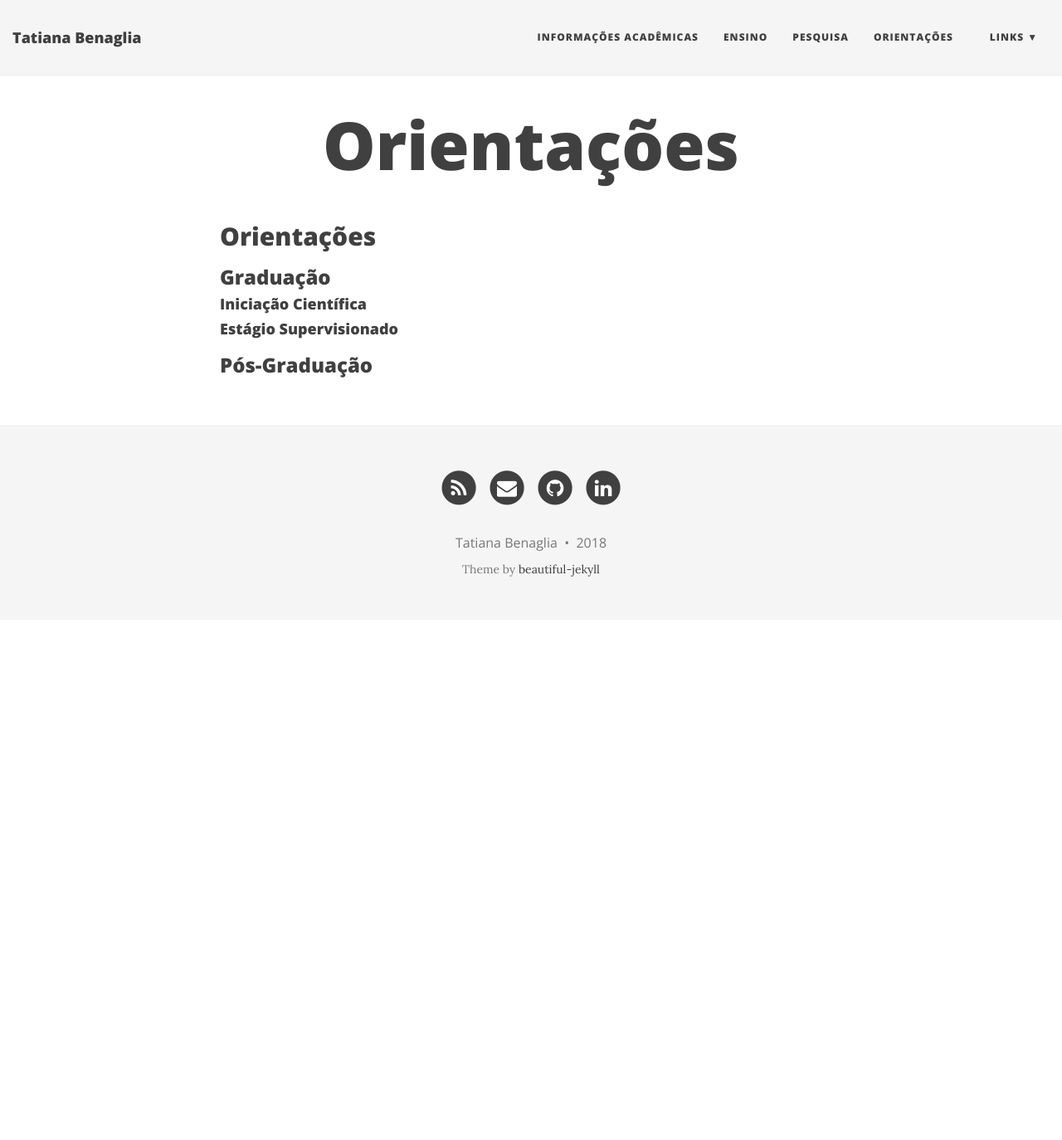
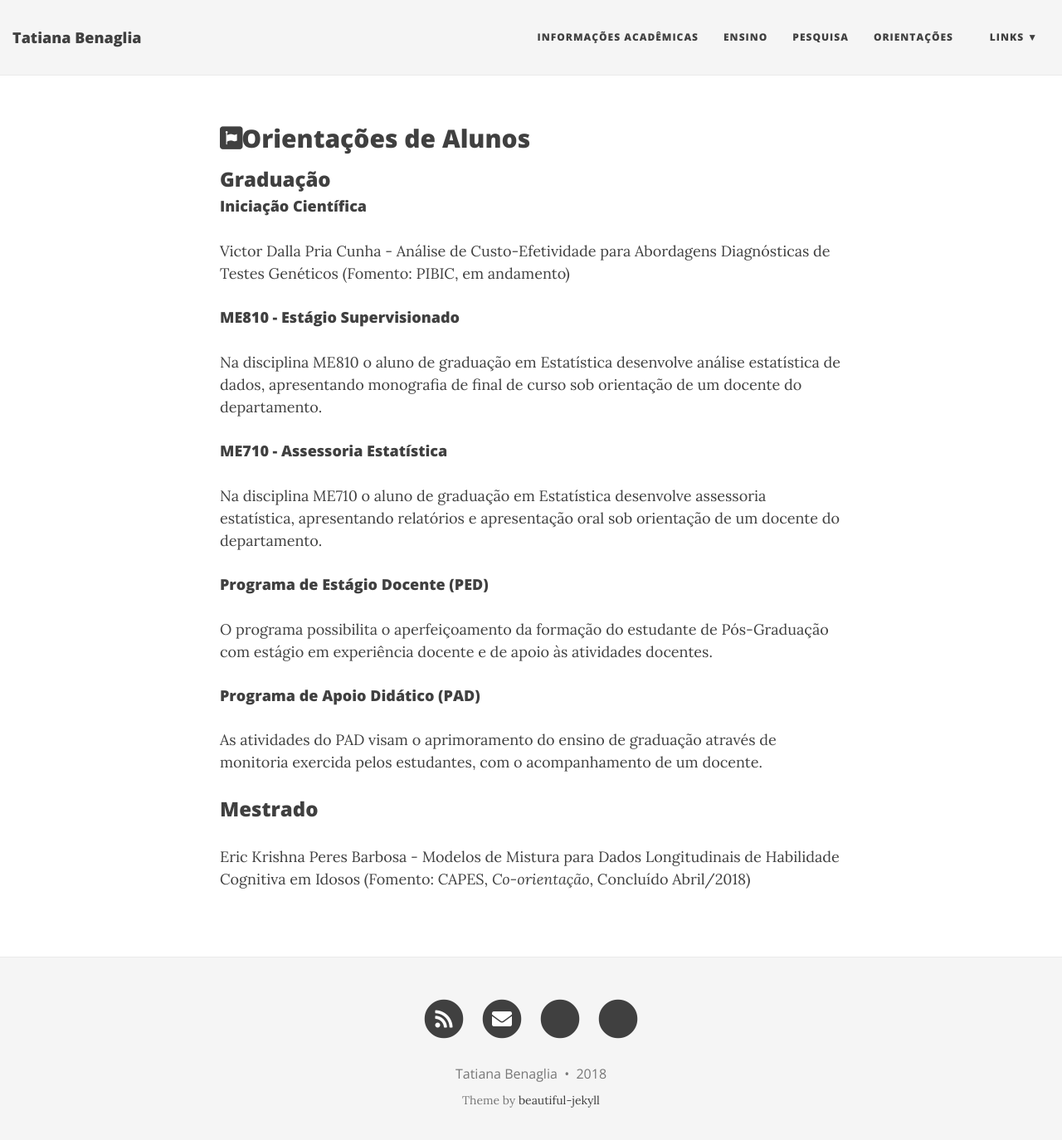
Before and after one commit to tatibenaglia/tatibenaglia.github.io, a Jekyll site: the page built from orientacoes.md, in a window 1280 px wide and 1387 px high. Shown: the top 1374 px of the window at 83% size. Built offline with Jekyll 4.4.1, drawn with Linux system fonts in a browser that asks for light colours; nearby versions of some CDN libraries; our own code applies the rules of GitHub Pages for plain Markdown files.

Commit message:
Update orientacoes.md

```diff
--- a/orientacoes.md
+++ b/orientacoes.md
@@ -4,14 +4,32 @@ title:""
 use-site-title: false
 ---
 
-## Orientações
+<link rel="stylesheet" href="https://use.fontawesome.com/releases/v5.2.0/css/all.css" integrity="sha384-hWVjflwFxL6sNzntih27bfxkr27PmbbK/iSvJ+a4+0owXq79v+lsFkW54bOGbiDQ" crossorigin="anonymous">
+
+## <i class="fab fa-font-awesome"></i>Orientações de Alunos
 
 ### Graduação
 
 #### Iniciação Científica
 
-
-#### Estágio Supervisionado
+Victor Dalla Pria Cunha - Análise de Custo-Efetividade para Abordagens Diagnósticas de Testes Genéticos (Fomento: PIBIC, em andamento)
 
 
-### Pós-Graduação
+#### ME810 - Estágio Supervisionado
+Na disciplina ME810 o aluno de graduação em Estatística desenvolve análise estatística de dados, apresentando monografia de final de curso sob orientação de um docente do departamento.
+
+
+#### ME710 - Assessoria Estatística
+Na disciplina ME710 o aluno de graduação em Estatística desenvolve assessoria estatística, apresentando relatórios e apresentação oral sob orientação de um docente do departamento.
+
+
+#### Programa de Estágio Docente (PED)
+O programa possibilita o aperfeiçoamento da formação do estudante de Pós-Graduação com estágio em experiência docente e de apoio às atividades docentes.
+
+
+#### Programa de Apoio Didático (PAD)
+As atividades do PAD visam o aprimoramento do ensino de graduação através de monitoria exercida pelos estudantes, com o acompanhamento de um docente.
+
+
+### Mestrado
+Eric Krishna Peres Barbosa - Modelos de Mistura para Dados Longitudinais de Habilidade Cognitiva em Idosos (Fomento: CAPES, *Co-orientação*, Concluído Abril/2018)
```
